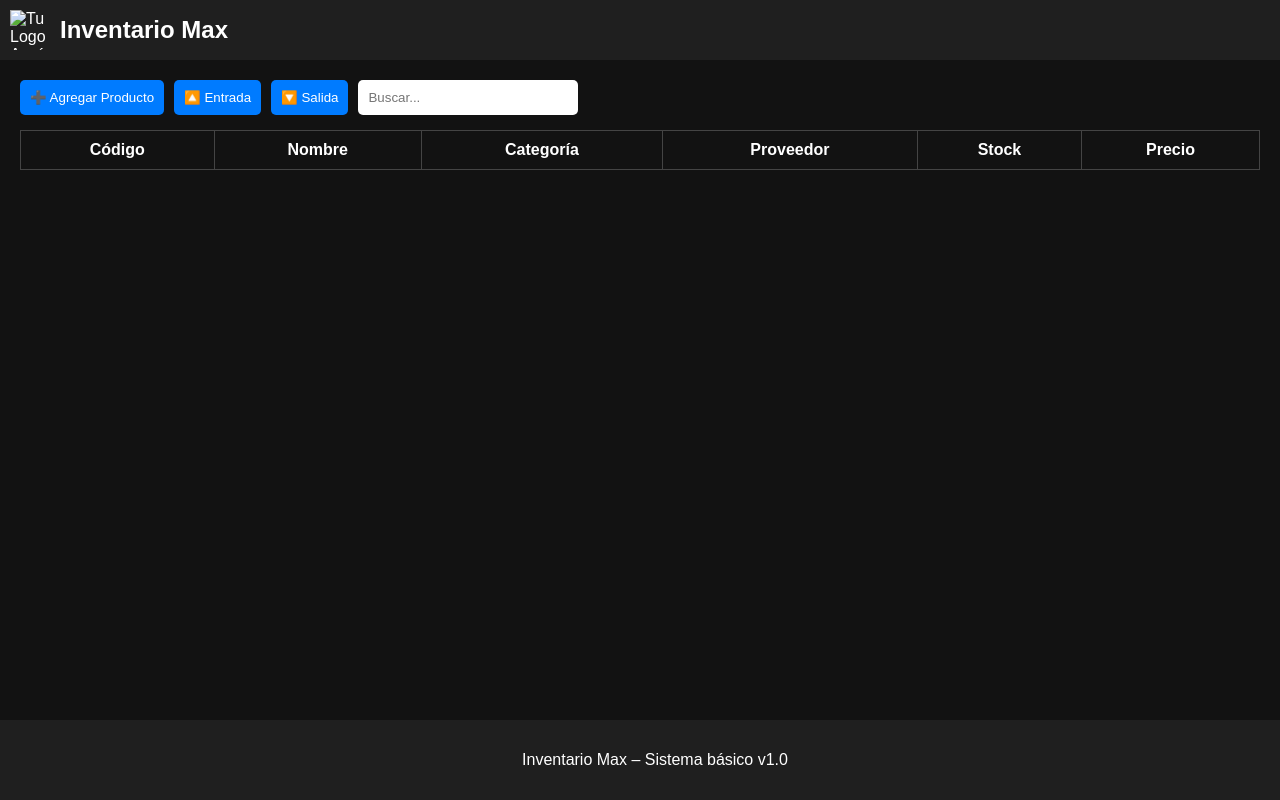
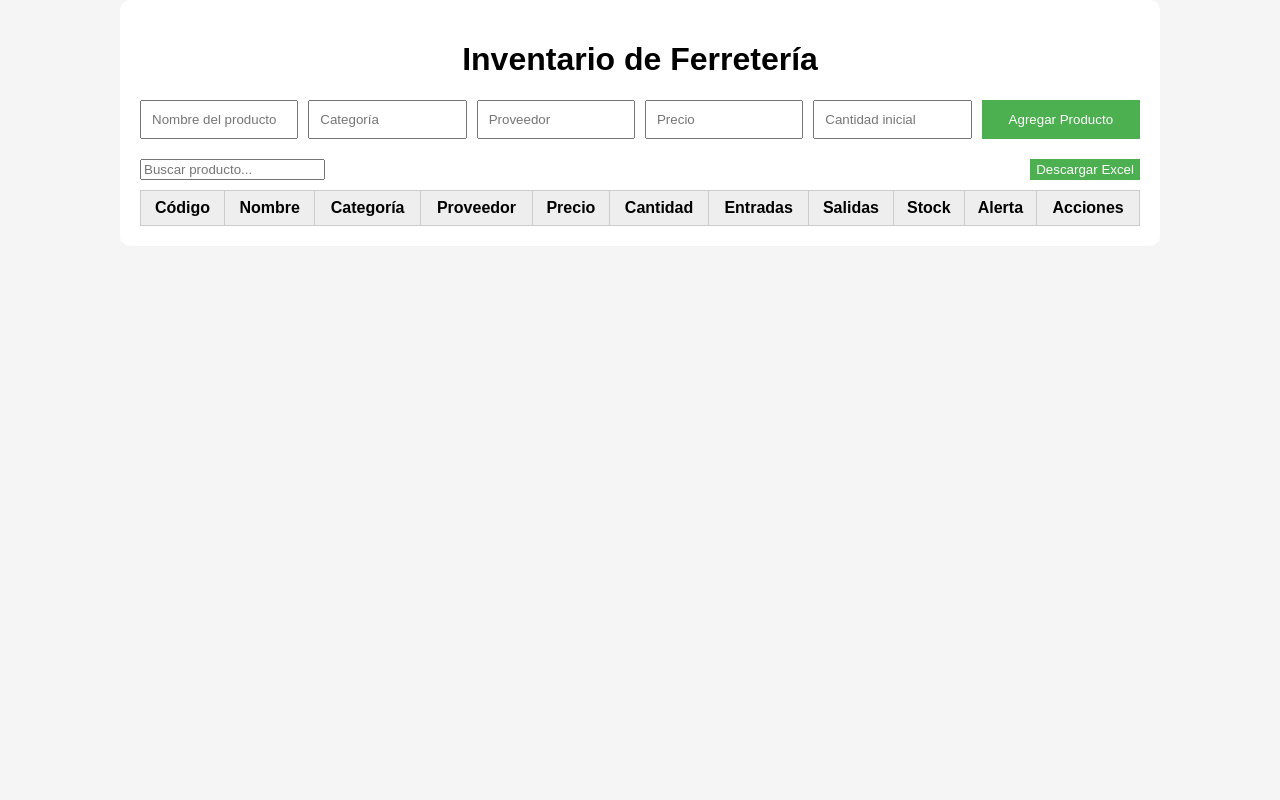
Before and after one commit to Brayanalex28/Inventario-max, a plain HTML site: page index.html in a window 1280 px wide. Drawn offline with Linux system fonts and the light colour scheme.

Commit message:
Add files via upload

```diff
--- a/index.html
+++ b/index.html
@@ -1,41 +1,48 @@
-
 <!DOCTYPE html>
 <html lang="es">
 <head>
-    <meta charset="UTF-8">
-    <title>Inventario Max</title>
-    <meta name="viewport" content="width=device-width, initial-scale=1.0">
-    <link rel="stylesheet" href="estilo.css">
+  <meta charset="UTF-8" />
+  <meta name="viewport" content="width=device-width, initial-scale=1.0"/>
+  <title>Sistema de Inventario</title>
+  <link rel="stylesheet" href="style.css" />
 </head>
 <body>
-    <header>
-        <img src="img/logo.png" alt="Tu Logo Aquí" class="logo">
-        <h1>Inventario Max</h1>
-    </header>
-    <main>
-        <div class="controles">
-            <button onclick="mostrarFormulario('nuevo')">➕ Agregar Producto</button>
-            <button onclick="mostrarFormulario('entrada')">🔼 Entrada</button>
-            <button onclick="mostrarFormulario('salida')">🔽 Salida</button>
-            <input type="text" placeholder="Buscar...">
+  <div class="container">
+    <h1>Inventario de Ferretería</h1>
+    <form id="product-form">
+      <input type="text" id="name" placeholder="Nombre del producto" required />
+      <input type="text" id="category" placeholder="Categoría" required />
+      <input type="text" id="provider" placeholder="Proveedor" required />
+      <input type="number" id="price" placeholder="Precio" min="0" required />
+      <input type="number" id="quantity" placeholder="Cantidad inicial" min="1" required />
+      <button type="submit">Agregar Producto</button>
+    </form>
+
+    <div class="controls">
+      <input type="text" id="search" placeholder="Buscar producto..." />
+      <button onclick="downloadCSV()">Descargar Excel</button>
     </div>
-        <table id="tabla-inventario">
+
+    <table id="product-table">
       <thead>
         <tr>
           <th>Código</th>
           <th>Nombre</th>
           <th>Categoría</th>
           <th>Proveedor</th>
+          <th>Precio</th>
+          <th>Cantidad</th>
+          <th>Entradas</th>
+          <th>Salidas</th>
           <th>Stock</th>
-                    <th>Precio</th>
+          <th>Alerta</th>
+          <th>Acciones</th>
         </tr>
       </thead>
       <tbody></tbody>
     </table>
-    </main>
-    <footer>
-        <p>Inventario Max – Sistema básico v1.0</p>
-    </footer>
+  </div>
+
   <script src="script.js"></script>
 </body>
 </html>
--- a/style.css
+++ b/style.css
@@ -1,86 +1,61 @@
 body {
-    font-family: Arial, sans-serif;
+  font-family: sans-serif;
+  background: #f5f5f5;
   margin: 0;
-    background-color: #121212;
-    color: #ffffff;
+  padding: 0;
 }
 
-header {
-    display: flex;
-    align-items: center;
-    padding: 10px 20px;
-    background-color: #1f1f1f;
-    border-bottom: 2px solid #444;
-}
-
-.logo img {
-    height: 50px;
-    margin-right: 15px;
+.container {
+  max-width: 1000px;
+  margin: auto;
+  padding: 20px;
+  background: white;
+  border-radius: 10px;
 }
 
 h1 {
-    font-size: 24px;
-    color: #ffffff;
+  text-align: center;
+}
+
+form {
+  display: grid;
+  grid-template-columns: repeat(auto-fill, minmax(150px, 1fr));
+  gap: 10px;
+  margin-bottom: 20px;
+}
+
+form input, form button {
+  padding: 10px;
 }
 
 .controls {
   display: flex;
-    flex-wrap: wrap;
-    gap: 10px;
-    padding: 15px;
-    background-color: #222;
-    justify-content: center;
-}
-
-.controls input, .controls button {
-    padding: 10px;
-    font-size: 16px;
-    border: none;
-    border-radius: 5px;
-}
-
-.controls input {
-    width: 200px;
-}
-
-button {
-    background-color: #0066cc;
-    color: white;
-    cursor: pointer;
-}
-
-button:hover {
-    background-color: #0052a3;
+  justify-content: space-between;
+  margin-bottom: 10px;
 }
 
 table {
   width: 100%;
   border-collapse: collapse;
-    margin: 20px 0;
 }
 
 th, td {
-    padding: 10px;
+  border: 1px solid #ccc;
+  padding: 8px;
   text-align: center;
-    border: 1px solid #333;
 }
 
 th {
-    background-color: #333;
+  background-color: #eee;
 }
 
-tr:nth-child(even) {
-    background-color: #1a1a1a;
+button {
+  background-color: #4CAF50;
+  color: white;
+  border: none;
+  cursor: pointer;
 }
 
-.oculto {
-    display: none;
+button:hover {
+  background-color: #45a049;
 }
-
-footer {
-    text-align: center;
-    padding: 15px;
-    background-color: #1f1f1f;
-    border-top: 2px solid #444;
-    color: #aaa;
-}
```
Lines whose indentation alone changed are shown as unchanged.
